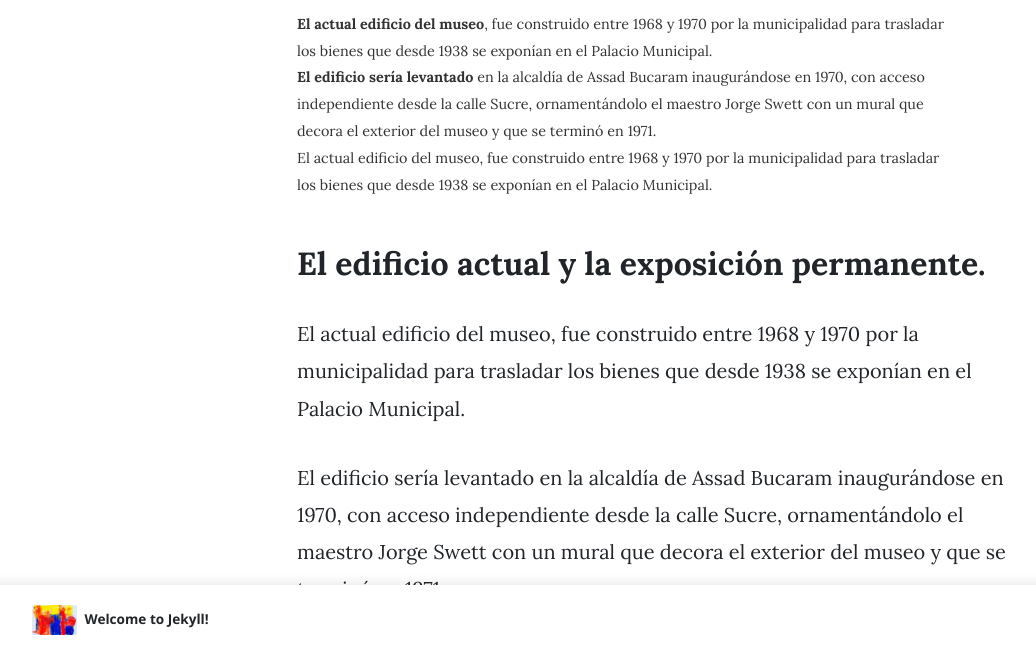
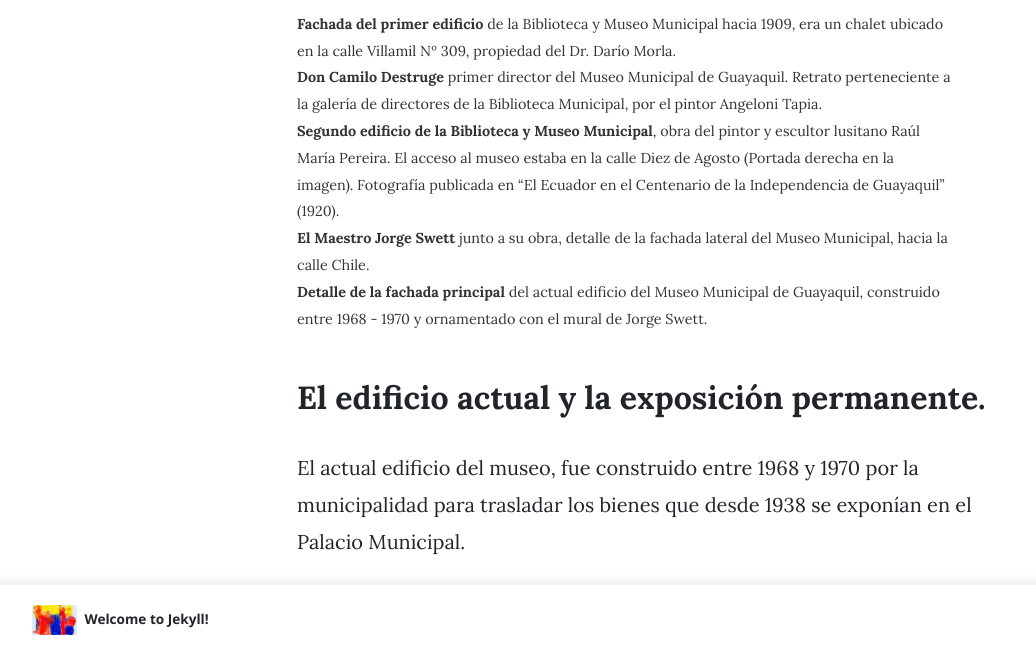
Before and after one commit to ybarbouro/mmdg-site, a Jekyll site: the page built from _posts/2019-12-23-historia.md, in a window 1280 px wide and 900 px high, scrolled down 1545 px, cut to the strip 245-900 px from the top of the window. Shown: the whole strip, without its empty margins (73-1109 px from the left). Built offline with Jekyll 4.4.1, drawn with Linux system fonts in a browser that asks for light colours; nearby versions of some CDN libraries; comment, search, counter and statistics services are not loaded.

Commit message:
Update 2019-12-23-historia.md

```diff
--- a/_posts/2019-12-23-historia.md
+++ b/_posts/2019-12-23-historia.md
@@ -22,8 +22,10 @@ En este sitio se inauguró para 1916 un nuevo edifico de construcción mixta par
   <img class="selection" src="//res.cloudinary.com/magnvs/image/upload/v1577170477/x61uiioeeqipkgc9iqr3.jpg"/>
   <img class="selection" src="//res.cloudinary.com/magnvs/image/upload/v1577170097/ssfbkpu1u8zmtx7ykgdl.jpg"/>
   <img class="selection" src="//res.cloudinary.com/magnvs/image/upload/v1577170817/sgdtvnbqgwkrijlfrmgx.jpg"/>
-  <div class="captions"><b>El actual edificio del museo</b>, fue construido entre 1968 y 1970 por la municipalidad para trasladar los bienes que desde 1938 se exponían en el Palacio Municipal.<br /><strong>El edificio sería levantado</strong> en la alcaldía de Assad Bucaram inaugurándose en 1970, con acceso independiente desde la calle Sucre, ornamentándolo el maestro Jorge Swett con un mural que decora el exterior del museo y que se terminó en 1971.
-  <br/>El actual edificio del museo, fue construido entre 1968 y 1970 por la municipalidad para trasladar los bienes que desde 1938 se exponían en el Palacio Municipal.
+  <div class="captions"><b>Fachada del primer edificio</b> de la Biblioteca y Museo Municipal hacia 1909, era un chalet ubicado en la calle Villamil Nº 309, propiedad del Dr. Darío Morla.<br />
+    <b>Don Camilo Destruge</b> primer director del Museo Municipal de Guayaquil. Retrato perteneciente a la galería de directores de la Biblioteca Municipal, por el pintor Angeloni Tapia.<br />
+    <b>Segundo edificio de la Biblioteca y Museo Municipal</b>, obra del pintor y escultor lusitano Raúl María Pereira. El acceso al museo estaba en la calle Diez de Agosto (Portada derecha en la imagen). Fotografía publicada en “El Ecuador en el Centenario de la Independencia de Guayaquil” (1920).<br/><b>El Maestro Jorge Swett</b> junto a su obra, detalle de la fachada lateral del Museo Municipal, hacia la calle Chile.<br/>
+    <b>Detalle de la fachada principal</b> del actual edificio del Museo Municipal de Guayaquil, construido entre 1968 - 1970 y ornamentado con el mural de Jorge Swett.
   </div>
 </div>
 </div>
```
